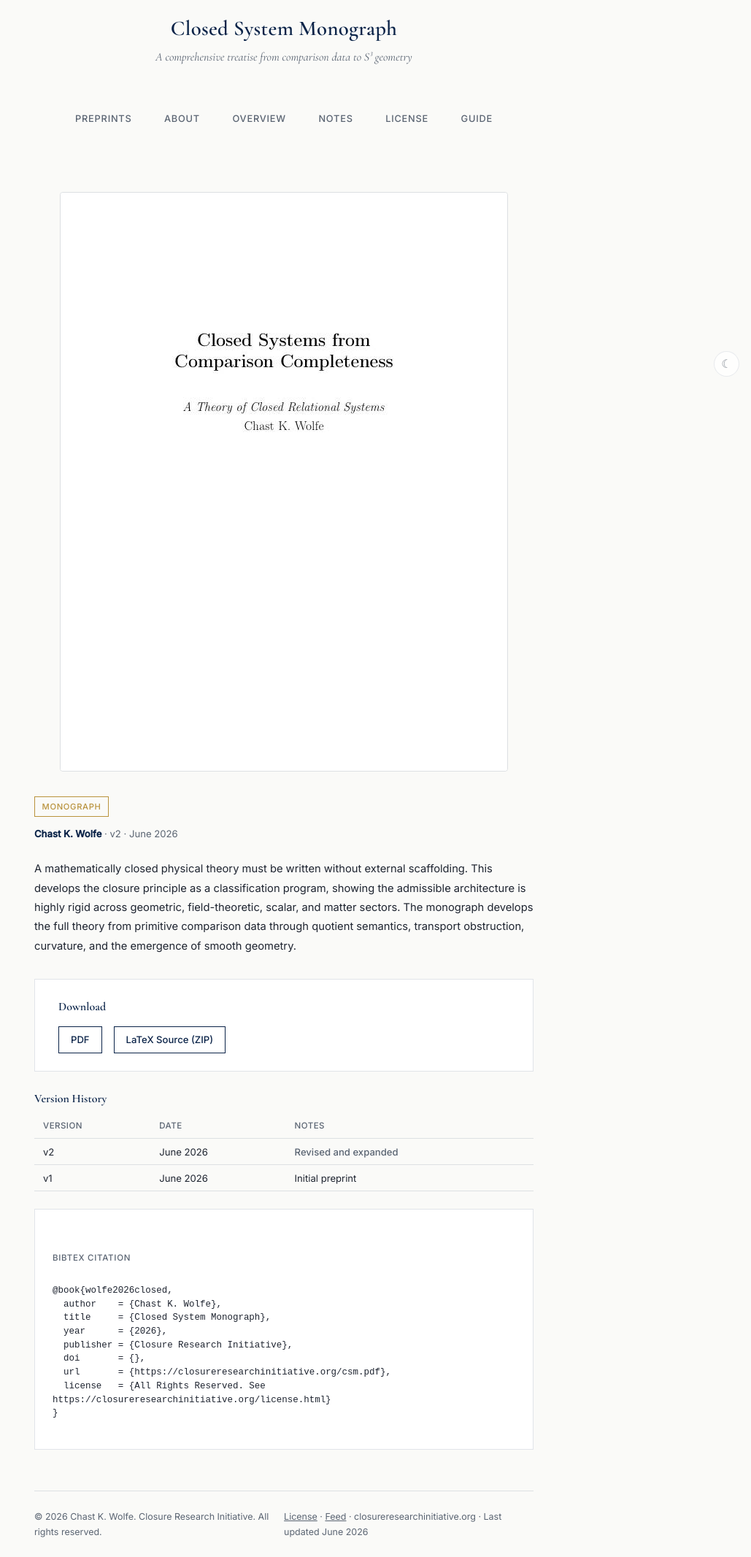
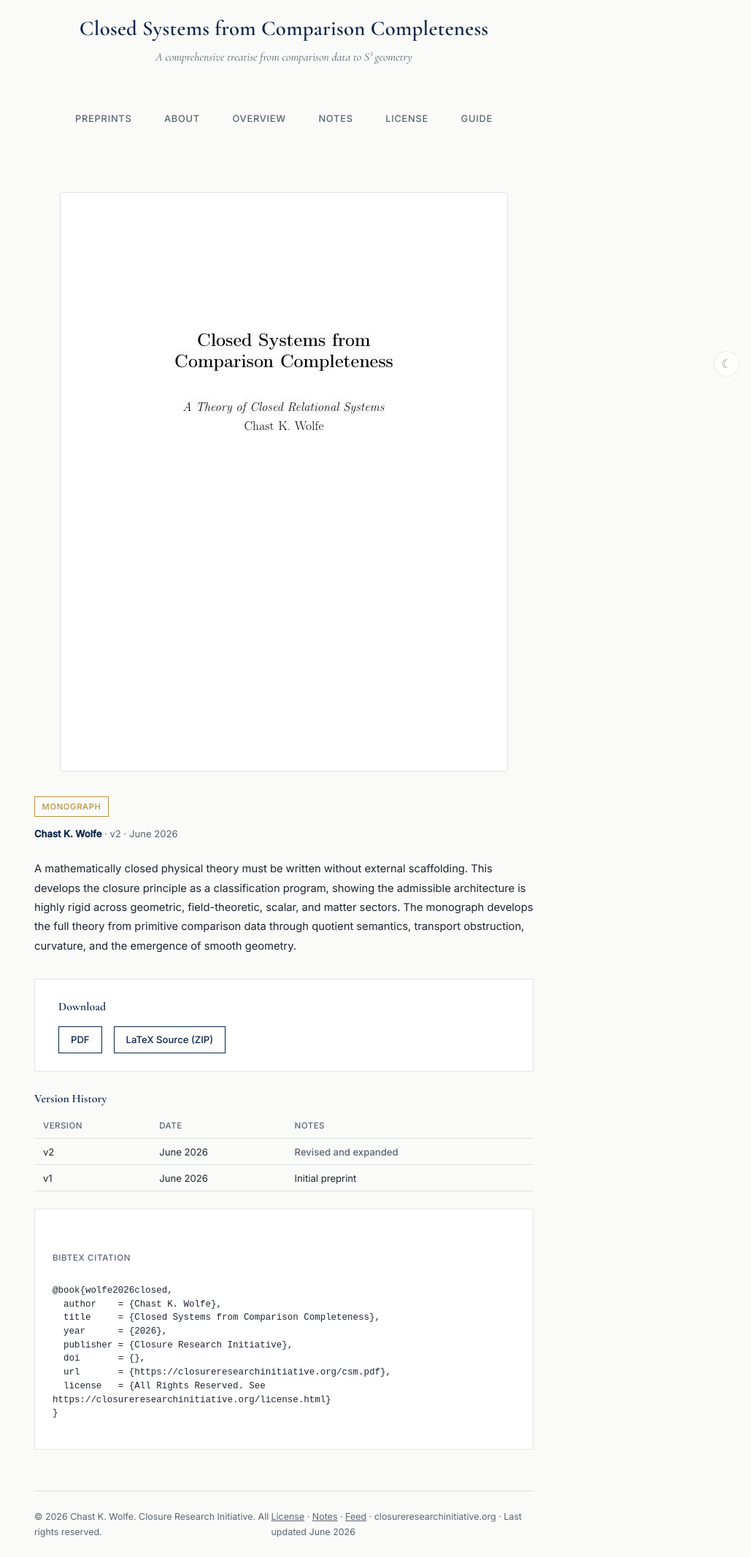
Before and after one commit to CKW25/closure-research-initiative, a plain HTML site: page csm/index.html in a window 1280 px wide. Shown: the part 268-2401 px from the top of the page at 73% size, without its empty margins (251-1280 px from the left). Drawn offline with nearby package versions, Linux system fonts and the light colour scheme; no server answers.

Commit message:
R3 fixes: monograph title site-wide, CFSG/RC taglines, CCW BibTeX key, footer Notes consistency

```diff
--- a/csm/index.html
+++ b/csm/index.html
@@ -3,17 +3,17 @@
 <head>
 <meta charset="UTF-8">
 <meta name="viewport" content="width=device-width, initial-scale=1">
-<meta property="og:title" content="Closed System Monograph  —  Closure Research Initiative">
+<meta property="og:title" content="Closed Systems from Comparison Completeness  —  Closure Research Initiative">
 <meta property="og:description" content="A mathematically closed physical theory must be written without external scaffolding. This develops the closure principle as a classification program, showing the admissible architecture is highly rigid across geometric, field-theoretic, scalar, and matter sectors. The monograph develops the full theory from primitive comparison data through quotient semantics, transport obstruction, curvature, and the emergence of smooth geometry.">
 <meta property="og:url" content="https://closureresearchinitiative.org/csm/">
 <meta property="og:image" content="https://closureresearchinitiative.org/apple-touch-icon.png">
 <meta property="og:type" content="article">
 <meta name="twitter:card" content="summary">
-<meta name="twitter:title" content="Closed System Monograph  —  Closure Research Initiative">
+<meta name="twitter:title" content="Closed Systems from Comparison Completeness  —  Closure Research Initiative">
 <meta name="twitter:description" content="A mathematically closed physical theory must be written without external scaffolding. This develops the closure principle as a classification program, showing the admissible architecture is highly rigid across geometric, field-theoretic, scalar, and matter sectors. The monograph develops the full theory from primitive comparison data through quotient semantics, transport obstruction, curvature, and the emergence of smooth geometry.">
 <meta name="twitter:image" content="https://closureresearchinitiative.org/apple-touch-icon.png">
 <meta name="google-site-verification" content="wIUVyROXKBefBreC_ZUaNbyRa3pv-EuNjPQ-Bsgwizc">
-<title>Closed System Monograph  —  Closure Research Initiative</title>
+<title>Closed Systems from Comparison Completeness  —  Closure Research Initiative</title>
 <link rel="icon" type="image/svg+xml" href="/favicon.svg">
 <link rel="icon" type="image/png" sizes="32x32" href="/favicon-32x32.png">
 <link rel="icon" type="image/png" sizes="16x16" href="/favicon-16x16.png">
@@ -306,7 +306,7 @@ footer {
     <div class="hero-logo">
       <a href="/"><img src="/logo.png" alt="Closure Research Initiative"></a>
     </div>
-    <h1>Closed System Monograph</h1>
+    <h1>Closed Systems from Comparison Completeness</h1>
     <div class="subtitle">A comprehensive treatise from comparison data to S&sup3; geometry</div>
   </div>
 
@@ -320,7 +320,7 @@ footer {
   </nav>
 
   <div class="paper-detail">
-    <div class="paper-preview"><a href="/dl/csm.pdf"><img src="thumb.jpg" alt="First page of the Closed System Monograph"></a></div>
+    <div class="paper-preview"><a href="/dl/csm.pdf"><img src="thumb.jpg" alt="First page of the Closed Systems from Comparison Completeness"></a></div>
     <div class="type-badge">Monograph</div>
     <p class="meta">
       <strong>Chast K. Wolfe</strong> &middot; v2 &middot; June 2026
@@ -351,7 +351,7 @@ footer {
       <div class="label">BibTeX Citation</div>
 @book{wolfe2026closed,
   author    = {Chast K. Wolfe},
-  title     = {Closed System Monograph},
+  title     = {Closed Systems from Comparison Completeness},
   year      = {2026},
   publisher = {Closure Research Initiative},
   doi       = {},
@@ -363,7 +363,7 @@ footer {
 
   <footer>
     <span>&copy; 2026 Chast K. Wolfe. Closure Research Initiative. All rights reserved.</span>
-    <span><a href="/license.html" style="color:var(--muted);">License</a> &middot; <a href="/feed.xml" style="color:var(--muted);">Feed</a> &middot; closureresearchinitiative.org &middot; Last updated June 2026</span>
+    <span><a href="/license.html" style="color:var(--muted);">License</a> &middot; <a href="/notes/" style="color:var(--muted);">Notes</a> &middot; <a href="/feed.xml" style="color:var(--muted);">Feed</a> &middot; closureresearchinitiative.org &middot; Last updated June 2026</span>
   </footer>
 
 </div>
```
Also changed, not shown: about.html (+1 -1 lines), ccw/index.html (+2 -2 lines), cfsg/index.html (+2 -2 lines), fe/index.html (+1 -1 lines), guide/index.html (+2 -2 lines), index.html (+3 -3 lines), notes/index.html (+1 -1 lines), overview/index.html (+1 -1 lines), rc/index.html (+2 -2 lines), rie/index.html (+1 -1 lines), scc/index.html (+1 -1 lines).
